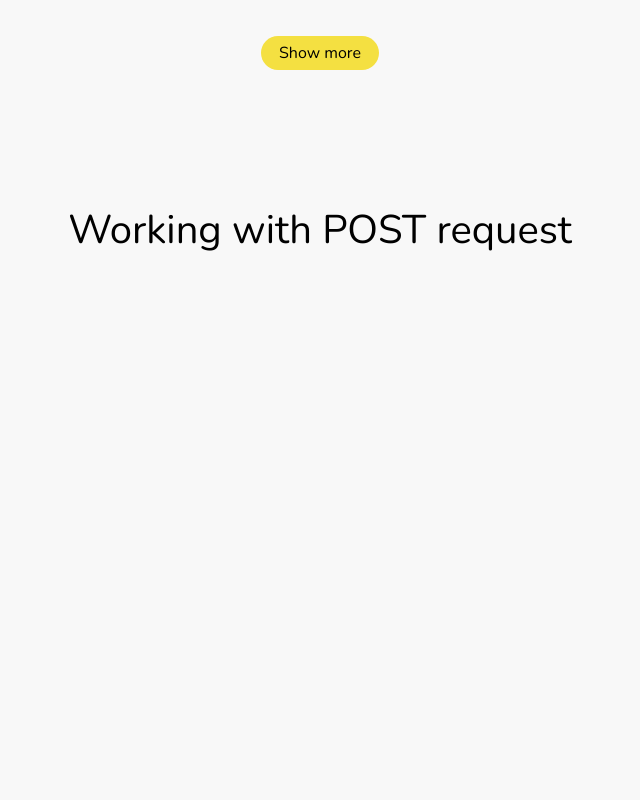
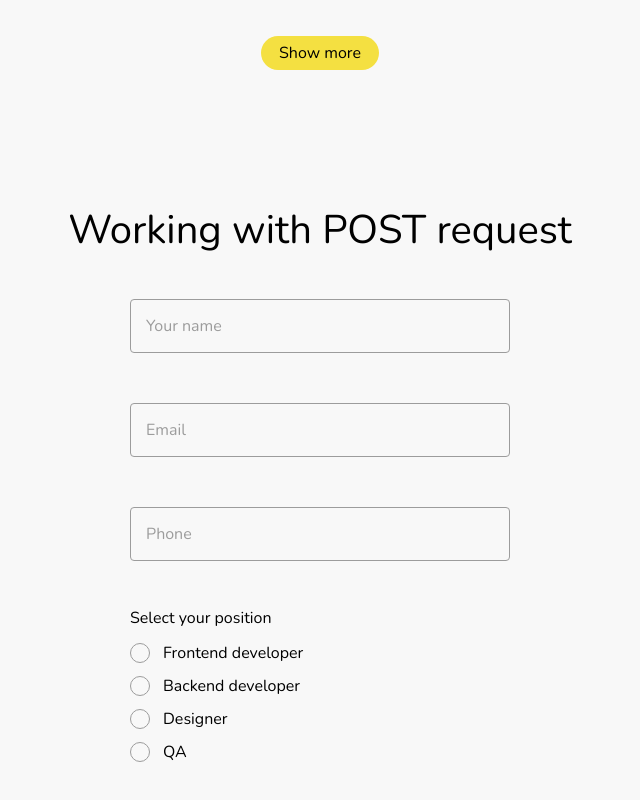
Before and after one commit to scziskh/abz-agency-front-end, a React (Create React App) app: page / in a window 1280 px wide. Shown: the part 1492-2292 px from the top of the page, without its empty margins (320-960 px from the left). Before the commit the page ends 1749 px from the top, so only its background shows below. Built offline with nearby package versions, Linux system fonts and the light colour scheme.

Commit message:
design some inputs

```diff
--- a/src/components/button/index.jsx
+++ b/src/components/button/index.jsx
@@ -1,20 +1,20 @@
 import styled from 'styled-components';
 
-const Button = props => {
-  return <Wrapper href="">{props.name}</Wrapper>;
+const ButtonLink = props => {
+  return <Wrapper href={props.link}>{props.name}</Wrapper>;
 };
 
 const Wrapper = styled.a`
-  border: none;
   min-width: 100px;
-  padding: 0 19px;
-  height: 36px;
-  border-radius: 18px;
+  padding: 4px 18px;
+  border-radius: 17px;
   background-color: var(--primaryColor);
+  display: inline-block;
+  text-align: center;
   transition: filter 0.25s;
   :hover {
     filter: brightness(1.05);
   }
 `;
 
-export default Button;
+export default ButtonLink;
--- a/src/components/button/link.jsx
+++ b/src/components/form/button.default.jsx
@@ -1,20 +1,20 @@
 import styled from 'styled-components';
 
-const ButtonLink = props => {
-  return <Wrapper href={props.link}>{props.name}</Wrapper>;
+const Button = props => {
+  return <Wrapper href="">{props.name}</Wrapper>;
 };
 
 const Wrapper = styled.a`
+  border: none;
   min-width: 100px;
-  padding: 4px 18px;
-  border-radius: 17px;
+  padding: 0 19px;
+  height: 36px;
+  border-radius: 18px;
   background-color: var(--primaryColor);
-  display: inline-block;
-  text-align: center;
   transition: filter 0.25s;
   :hover {
     filter: brightness(1.05);
   }
 `;
 
-export default ButtonLink;
+export default Button;
--- /dev/null
+++ b/src/components/form/input.default.jsx
@@ -0,0 +1,44 @@
+import styled from 'styled-components';
+
+const InputDefault = props => (
+  <Wrapper>
+    <Input type={props.type} name={props.name} placeholder=" " />
+    <Label htmlFor={props.name}>{props.placeholder}</Label>
+  </Wrapper>
+);
+
+const Wrapper = styled.div`
+  position: relative;
+  margin: 0 auto;
+  width: 100%;
+`;
+
+const Input = styled.input`
+  box-sizing: border-box;
+  width: 100%;
+  background-color: transparent;
+  outline: none;
+  border: 1px solid var(--formColor);
+  border-radius: 4px;
+  padding: 13px 15px;
+  margin: 6px 0;
+  z-index: 1;
+  &:focus ~ label,
+  &:not(:placeholder-shown) + label {
+    transform: translateY(-26px);
+    padding: 0 5px;
+    font-size: 14px;
+    background-color: var(--backgroundColor);
+  }
+`;
+
+const Label = styled.label`
+  color: var(--formColor);
+  transition: 0.25s all;
+  pointer-events: none;
+  position: absolute;
+  top: 20px;
+  left: 16px;
+`;
+
+export default InputDefault;
--- /dev/null
+++ b/src/components/form/input.radio.jsx
@@ -0,0 +1,42 @@
+import styled from 'styled-components';
+
+const InputRadio = props => (
+  <Wrapper>
+    <Input type="radio" name={props.name} id={props.id} />
+    <Label htmlFor={props.id}>{props.label}</Label>
+  </Wrapper>
+);
+
+const Wrapper = styled.div`
+  position: relative;
+  margin: 0 auto;
+  width: 380px;
+`;
+
+const Input = styled.input`
+  & {
+    display: none;
+  }
+  &:checked + label:before {
+    outline: 1px solid var(--secondaryColor);
+    background-color: var(--secondaryColor);
+  }
+`;
+
+const Label = styled.label`
+  cursor: pointer;
+  margin-left: 5px;
+  line-height: 33px;
+  &:before {
+    content: ' ';
+    display: inline-block;
+    width: 10px;
+    height: 10px;
+    outline: 1px solid var(--formColor);
+    outline-offset: 4px;
+    border-radius: 5px;
+    margin-right: 18px;
+  }
+`;
+
+export default InputRadio;
--- a/src/components/get-request/index.jsx
+++ b/src/components/get-request/index.jsx
@@ -1,5 +1,5 @@
 import styled from 'styled-components';
-import ButtonLink from '../button/link.jsx';
+import ButtonLink from '../button/index.jsx';
 import Card from '../card/index.jsx';
 
 const GetRequest = () => {
@@ -15,7 +15,7 @@ const GetRequest = () => {
           <Card />
           <Card />
         </CardsGroup>
-        <ButtonLink href="/" name="Show more"/>
+        <ButtonLink link="/" name="Show more" />
       </Wrapper>
     </>
   );
--- a/src/components/header/index.jsx
+++ b/src/components/header/index.jsx
@@ -1,5 +1,5 @@
 import styled from 'styled-components';
-import ButtonLink from '../button/link';
+import ButtonLink from '../button';
 
 const Header = () => {
   return (
--- a/src/components/main-section/index.jsx
+++ b/src/components/main-section/index.jsx
@@ -1,5 +1,5 @@
 import styled from 'styled-components';
-import ButtonLink from '../button/link';
+import ButtonLink from '../button';
 
 const MainSection = () => {
   return (
--- a/src/components/post-request/index.jsx
+++ b/src/components/post-request/index.jsx
@@ -1,21 +1,50 @@
 import styled from 'styled-components';
+import InputDefault from '../form/input.default';
+import InputRadio from '../form/input.radio';
 
 const PostRequest = () => {
   return (
     <>
       <Wrapper>
         <h1> Working with POST request</h1>
+        <form>
+          <InputDefault name="name" type="text" placeholder="Your name" />
+          <InputDefault name="email" type="email" placeholder="Email" />
+          <InputDefault name="tel" type="text" placeholder="Phone" />
+          <div>
+            <p>Select your position</p>
+            <RadioGroup>
+              <InputRadio name="pos" label="Frontend developer" id="front" />
+              <InputRadio name="pos" label="Backend developer" id="back" />
+              <InputRadio name="pos" label="Designer" id="designer" />
+              <InputRadio name="pos" label="QA" id="qa" />
+            </RadioGroup>
+          </div>
+        </form>
       </Wrapper>
     </>
   );
 };
 
 const Wrapper = styled.section`
-  text-align: center;
   h1 {
     margin: 140px 0 0;
+    text-align: center;
+  }
+  form {
+    width: 380px;
+    margin: 0 auto;
+    padding: 43px 0;
+    display: flex;
+    flex-wrap: wrap;
+    gap: 38px;
   }
 `;
 
+const RadioGroup = styled.div`
+  max-width: 100%;
+  box-sizing: border-box;
+  padding: 6px 0;
+`;
 
 export default PostRequest;
--- a/src/index.css
+++ b/src/index.css
@@ -5,6 +5,7 @@
   --secondaryColor: #00bdd3;
   --backgroundColor: #f8f8f8;
   --textColor: #000000;
+  --formColor: #9c9c9c;
 }
 
 ::selection {
```
